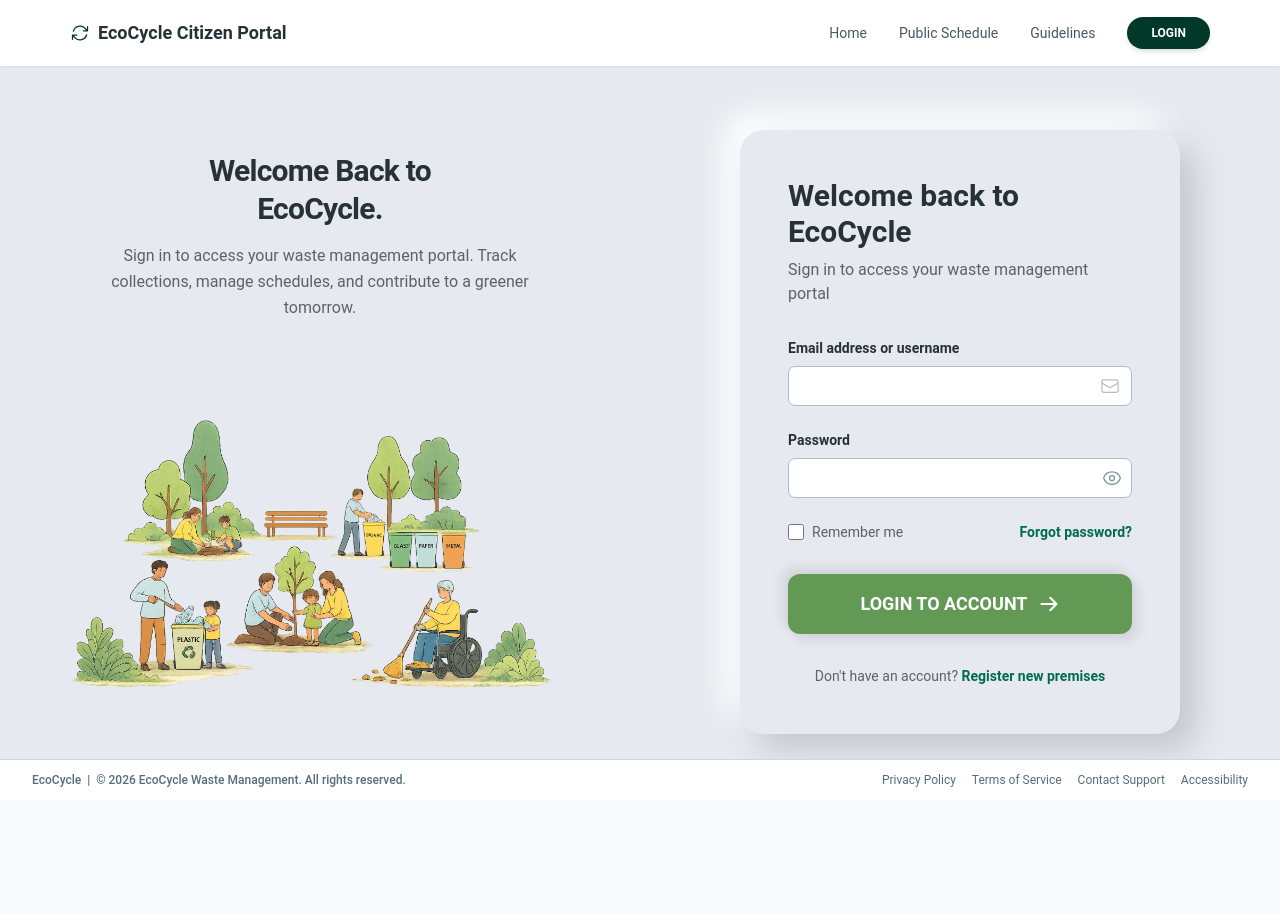
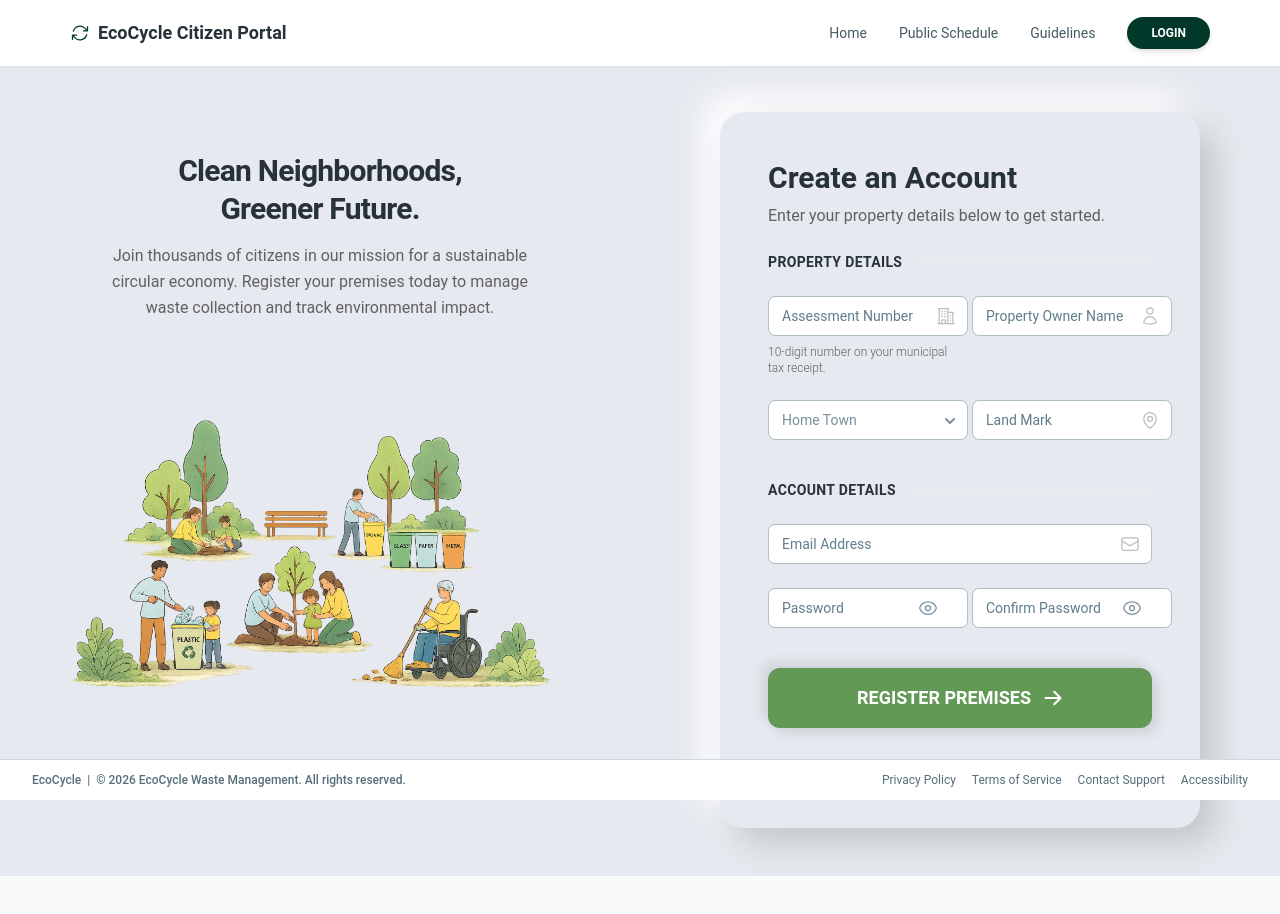
Before and after one commit to ShameenRoopasingha/Agile-CW-Project, a React (Vite) app: page /signup in a window 1280 px wide. Shown: the top 914 px of the page. Before the commit the page ends 864 px from the top, so only its background shows below. Built offline with nearby package versions, Linux system fonts and the light colour scheme.

Commit message:
feat: implement authentication module with Login and SignUp pages, navbar, and app routing

```diff
--- a/package.json
+++ b/package.json
@@ -13,7 +13,8 @@
     "@heroicons/react": "^2.2.0",
     "@material-tailwind/react": "^2.1.10",
     "react": "^18.3.1",
-    "react-dom": "^18.3.1"
+    "react-dom": "^18.3.1",
+    "react-router-dom": "^7.18.0"
   },
   "devDependencies": {
     "@eslint/js": "^10.0.1",
--- a/src/App.tsx
+++ b/src/App.tsx
@@ -1,3 +1,4 @@
+import { Routes, Route, Navigate } from "react-router-dom";
 import { Layout } from "./layout/layout";
 import { SignUp } from "./pages/SignUp";
 import { Login } from "./pages/Login";
@@ -5,13 +6,19 @@ import { Login } from "./pages/Login";
 /**
  * Root application component.
  *
- * Currently renders the Login page inside the shared Layout shell.
- * Once react-router is added, individual pages will be routed here.
+ * Defines client-side routes wrapped in the shared Layout shell.
+ * - /login  → Login page
+ * - /signup → Sign Up page
+ * - /       → Redirects to /login
  */
 export default function App() {
   return (
     <Layout>
-      <Login />
+      <Routes>
+        <Route path="/login" element={<Login />} />
+        <Route path="/signup" element={<SignUp />} />
+        <Route path="*" element={<Navigate to="/login" replace />} />
+      </Routes>
     </Layout>
   );
 }
--- a/src/components/navbar.tsx
+++ b/src/components/navbar.tsx
@@ -1,4 +1,5 @@
 import { useState, useEffect } from "react";
+import { Link, useLocation } from "react-router-dom";
 import { Bars3Icon, XMarkIcon } from "@heroicons/react/24/outline";
 import { ArrowPathIcon } from "@heroicons/react/24/solid";
 
@@ -16,6 +17,12 @@ import { NAV_LINKS } from "../constants";
 
 export const Navbar = () => {
   const [isMobileMenuOpen, setIsMobileMenuOpen] = useState(false);
+  const location = useLocation();
+
+  // Dynamically switch the auth button between Login and Sign Up
+  const isOnLogin = location.pathname === "/login";
+  const authLabel = isOnLogin ? "Sign Up" : "Login";
+  const authPath = isOnLogin ? "/signup" : "/login";
 
   // Close mobile menu when screen size increases past 960px
   useEffect(() => {
@@ -60,12 +67,14 @@ export const Navbar = () => {
               {renderLinks()}
             </ul>
           </nav>
+          <Link to={authPath}>
             <Button
               size="sm"
               className="!bg-[#003829] !text-white hover:!bg-[#00291e] rounded-full px-6"
             >
-            Login
+              {authLabel}
             </Button>
+          </Link>
         </div>
 
         {/* ── Mobile hamburger toggle ── */}
@@ -88,13 +97,15 @@ export const Navbar = () => {
         <ul className="mb-4 flex flex-col gap-3">
           {renderLinks("block py-2")}
           <li>
+            <Link to={authPath}>
               <Button
                 size="sm"
                 className="!bg-[#003829] !text-white hover:!bg-[#00291e]"
                 fullWidth
               >
-              Login
+                {authLabel}
               </Button>
+            </Link>
           </li>
         </ul>
       </MobileNav>
--- a/src/main.tsx
+++ b/src/main.tsx
@@ -1,5 +1,6 @@
 import { StrictMode } from "react";
 import { createRoot } from "react-dom/client";
+import { BrowserRouter } from "react-router-dom";
 import { ThemeProvider } from "@material-tailwind/react";
 import App from "./App.tsx";
 import "./index.css";
@@ -8,12 +9,15 @@ import "./index.css";
  * Application entry point.
  *
  * - StrictMode highlights potential issues during development.
+ * - BrowserRouter enables client-side routing via react-router-dom.
  * - ThemeProvider is required by Material Tailwind for theming support.
  */
 createRoot(document.getElementById("root")!).render(
   <StrictMode>
-    <ThemeProvider>
-      <App />
-    </ThemeProvider>
+    <BrowserRouter>
+      <ThemeProvider>
+        <App />
+      </ThemeProvider>
+    </BrowserRouter>
   </StrictMode>
 );
--- a/src/pages/Login.tsx
+++ b/src/pages/Login.tsx
@@ -1,4 +1,5 @@
 import { useState, type FormEvent } from "react";
+import { Link } from "react-router-dom";
 import {
   ArrowRightIcon,
   EyeIcon,
@@ -54,9 +55,9 @@ export function Login() {
         password,
         rememberMe,
       });
-    } catch (err: any) {
+    } catch (err) {
       // Display errors caught during validation
-      setErrorMsg(err.message || "An unexpected error occurred during login.");
+      setErrorMsg(err instanceof Error ? err.message : "An unexpected error occurred during login.");
     }
   };
 
@@ -217,13 +218,13 @@ export function Login() {
               {/* Register redirect */}
               <Typography color="gray" className="mt-8 text-center font-normal text-sm">
                 Don't have an account?{" "}
-                <a
-                  href="#"
+                <Link
+                  to="/signup"
                   className="font-semibold hover:underline"
                   style={{ color: BRAND.accent }}
                 >
                   Register new premises
-                </a>
+                </Link>
               </Typography>
             </form>
           </CardBody>
--- a/src/pages/SignUp.tsx
+++ b/src/pages/SignUp.tsx
@@ -1,4 +1,5 @@
 import { useState, type FormEvent } from "react";
+import { Link } from "react-router-dom";
 import {
   ArrowRightIcon,
   EyeIcon,
@@ -293,13 +294,13 @@ export function SignUp() {
               {/* Sign-in redirect */}
               <Typography color="gray" className="mt-8 text-center font-normal text-sm">
                 Already have an account?{" "}
-                <a
-                  href="#"
+                <Link
+                  to="/login"
                   className="font-semibold hover:underline"
                   style={{ color: BRAND.accent }}
                 >
                   Sign in here
-                </a>
+                </Link>
               </Typography>
             </form>
           </CardBody>
```
Also changed, not shown: 1 other file (tests, documents, lock files or other folders). Lines whose indentation alone changed are shown as unchanged.
